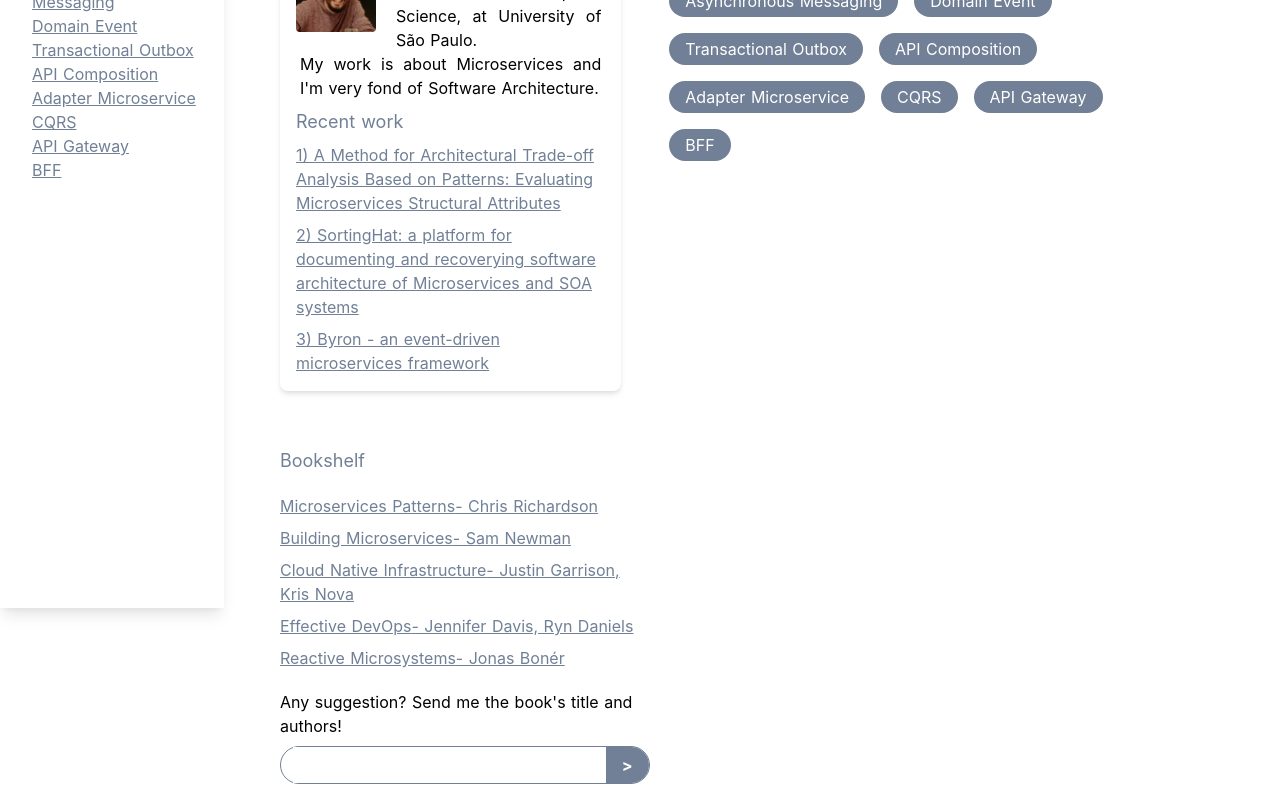
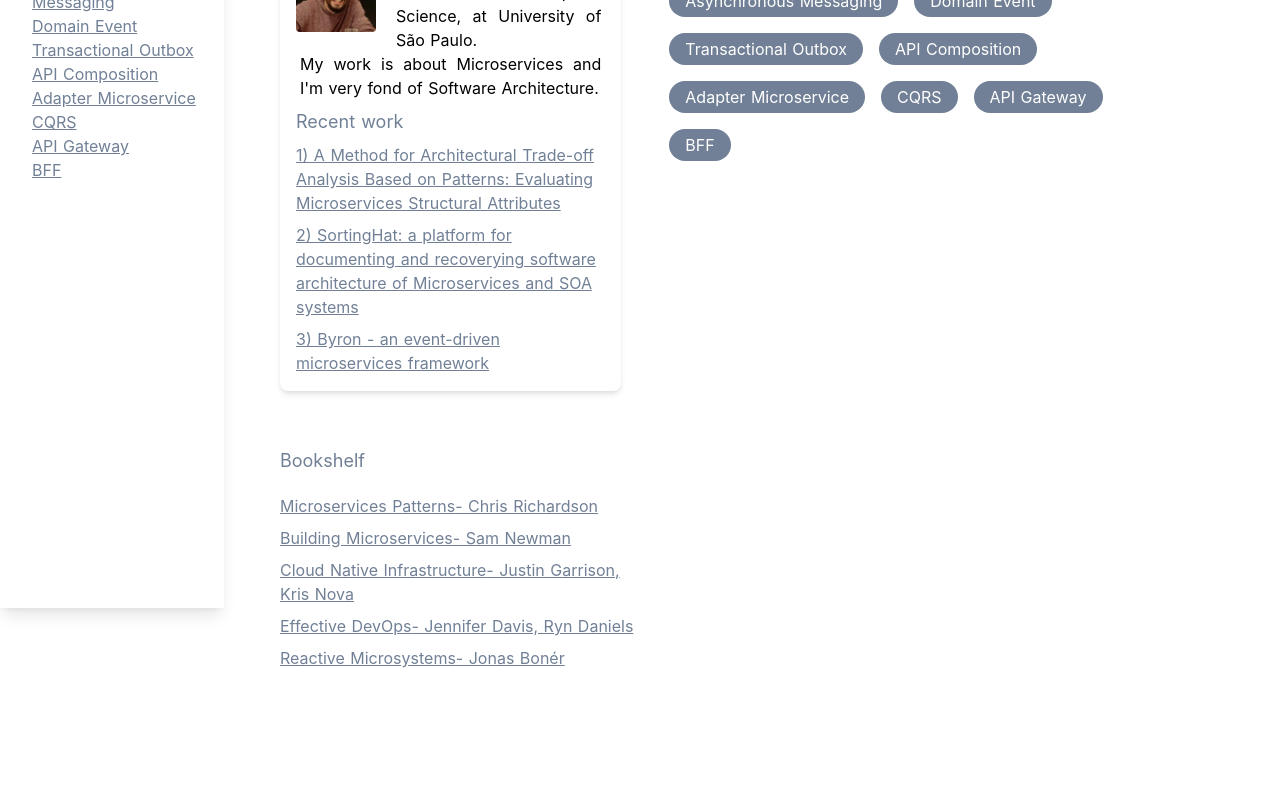
Before and after one commit to the-microservices-info/frontend, a Nuxt app: page /learn in a window 1280 px wide. Shown: the part 208-1008 px from the top of the page. After the commit the page ends 882 px from the top, so only its background shows below. Built offline with nearby package versions, Linux system fonts and the light colour scheme.

Commit message:
set a feature flag into book suggestion
Signed-off-by: João Daniel <jotaf.daniel@gmail.com>

```diff
--- a/pages/learn/index.vue
+++ b/pages/learn/index.vue
@@ -66,7 +66,7 @@
             <span>{{ title }}</span>
             <span class="hidden lg:inline">- {{ authors.join(', ') }}</span>
           </a>
-          <div class="my-4">
+          <div v-if="suggestionsEnabled" class="my-4">
             <label for="book-suggestion">
               Any suggestion? Send me the book's title and authors!
             </label>
@@ -145,6 +145,13 @@ export default {
     ],
   }),
 
+  computed: {
+    suggestionsEnabled() {
+      const envEnabled = process.env.ENABLE_BOOK_SUGGESTION
+      return Boolean(envEnabled) && envEnabled === 'true'
+    },
+  },
+
   methods: {
     suggestBook() {
       console.log(this.bookSuggestion)
```
